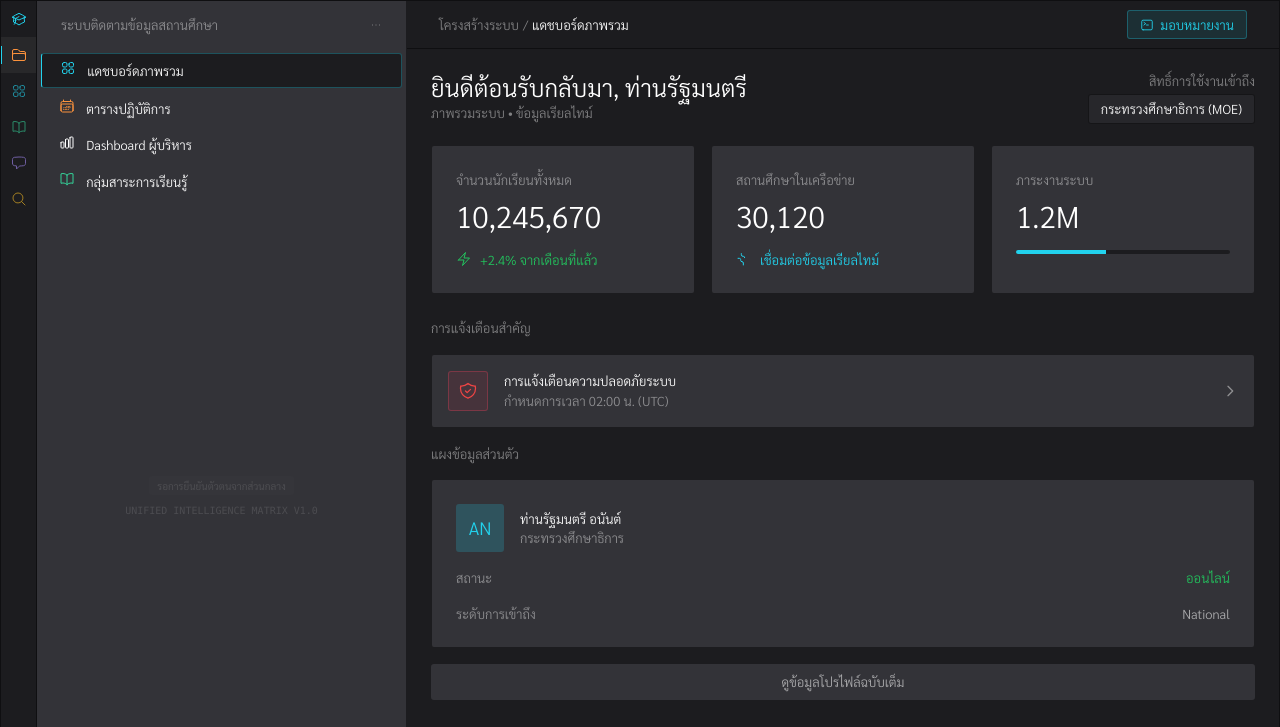
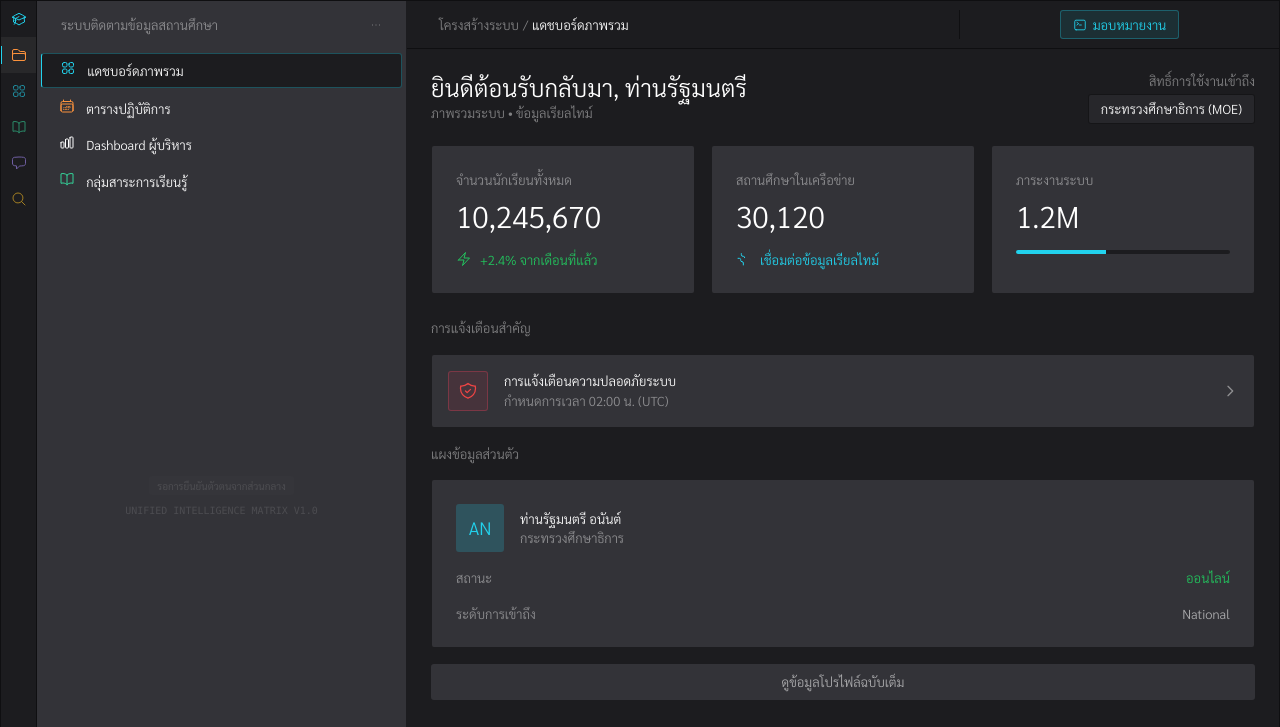
Before and after one commit to apaiso1978-debug/idlpms-hud, a website: page hud.html in a window 1280 px wide. Shown: the top 727 px of the page. Drawn offline with nearby package versions, Linux system fonts and the light colour scheme; no server answers.

Commit message:
fix: align delegation button with sidebar - 320px right zone in header

```diff
--- a/hud.html
+++ b/hud.html
@@ -337,15 +337,16 @@
         <!-- Main Content Canvas -->
         <main class="vs-content bg-[var(--vs-bg-main)]">
             <!-- Universal Header (800-Baseline Aligned) -->
-            <header
-                class="h-12 bg-[var(--vs-bg-main)] border-b border-[var(--vs-border)] flex items-center justify-between px-8">
-                <div class="flex items-center space-x-1 Thai-Rule">
+            <header class="h-12 bg-[var(--vs-bg-main)] border-b border-[var(--vs-border)] flex items-center">
+                <div class="flex-1 flex items-center space-x-1 Thai-Rule px-8">
                     <span class="text-[var(--vs-text-muted)] uppercase text-[13px] font-light">โครงสร้างระบบ</span>
                     <span class="text-[var(--vs-text-muted)]">/</span>
                     <span id="header-page-name"
                         class="text-[var(--vs-text-title)] font-light text-[13px]">แดชบอร์ดภาพรวม</span>
                 </div>
-                <!-- Delegation Toggle -->
+                <!-- Delegation Toggle — fixed right zone aligned with sidebar -->
+                <div id="deleg-header-zone" style="width:320px;display:flex;justify-content:center;flex-shrink:0;
+                         border-left:1px solid var(--vs-border);">
                     <button id="deleg-toggle-btn" onclick="toggleDelegation()" style="display:flex;align-items:center;gap:6px;padding:4px 12px;border-radius:3px;
                                font-size:13px;font-weight:300;cursor:pointer;transition:all 0.2s;
                                background:rgba(34,211,238,0.1);color:var(--vs-accent);
@@ -353,6 +354,7 @@
                         <i class="icon i-command-line" style="width:14px;height:14px;"></i>
                         <span class="Thai-Rule">มอบหมายงาน</span>
                     </button>
+                </div>
             </header>
 
             <div style="flex:1;display:flex;overflow:hidden;">
```
Lines whose indentation alone changed are shown as unchanged.
